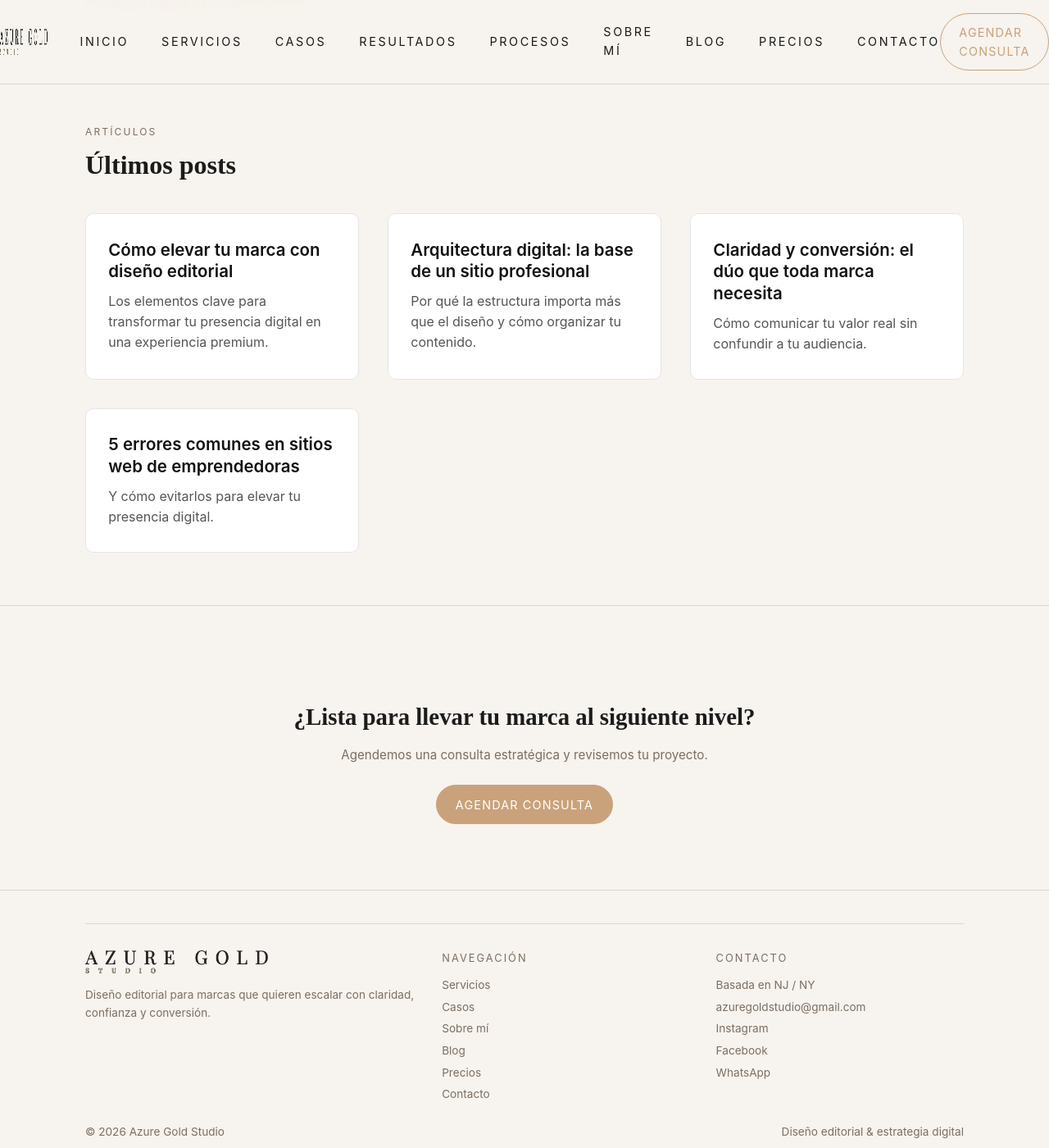
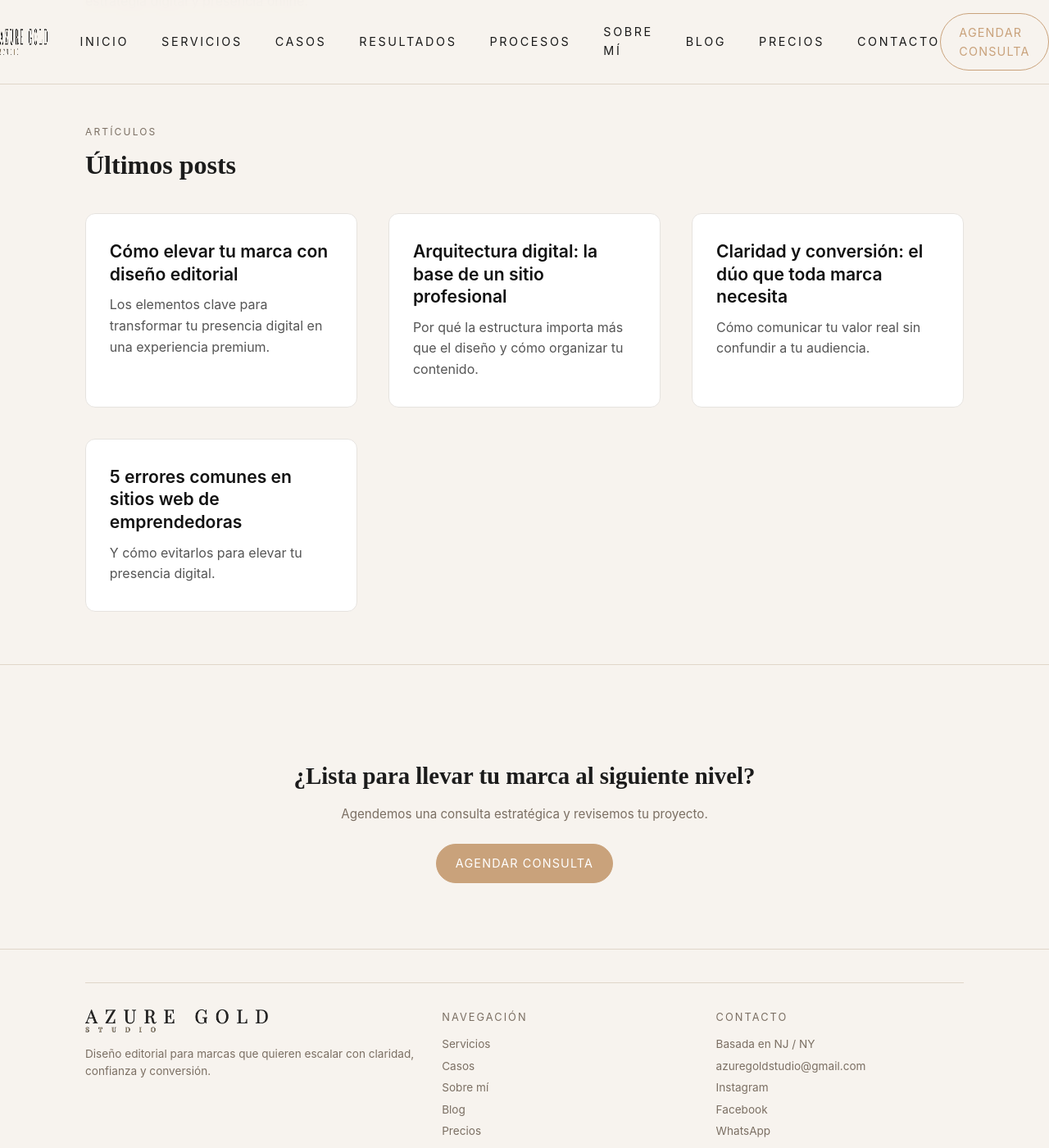
Before and after one commit to jcynay0206/mi_portfolio, a Jekyll site: the page blog/index.html, which Jekyll copies as it is, in a window 1280 px wide and 1400 px high, scrolled down 299 px. Shown: the whole window at 82% size. Built offline with Jekyll 4.4.1, drawn with Linux system fonts in a browser that asks for light colours.

Commit message:
Update styles.css

```diff
--- a/assets/styles.css
+++ b/assets/styles.css
@@ -759,3 +759,39 @@ footer {
 .btn:hover {
   transform: translateY(-2px);
 }
+.posts-grid {
+  display: grid;
+  grid-template-columns: repeat(auto-fit, minmax(260px, 1fr));
+  gap: 2.4rem;
+  margin-top: 2.4rem;
+}
+
+.post-card {
+  display: block;
+  padding: 2rem 1.8rem;
+  border: 1px solid #e6e3df;
+  border-radius: 12px;
+  background: #ffffff;
+  text-decoration: none;
+  transition: all 0.28s ease;
+}
+
+.post-card h3 {
+  font-size: 1.32rem;
+  font-weight: 600;
+  margin-bottom: 0.7rem;
+  color: #111;
+}
+
+.post-card p {
+  font-size: 1rem;
+  line-height: 1.6;
+  color: #555;
+}
+
+.post-card:hover {
+  border-color: #c8a97e;
+  background: #faf9f7;
+  transform: translateY(-4px);
+  box-shadow: 0 10px 22px rgba(0,0,0,0.06);
+}
```
